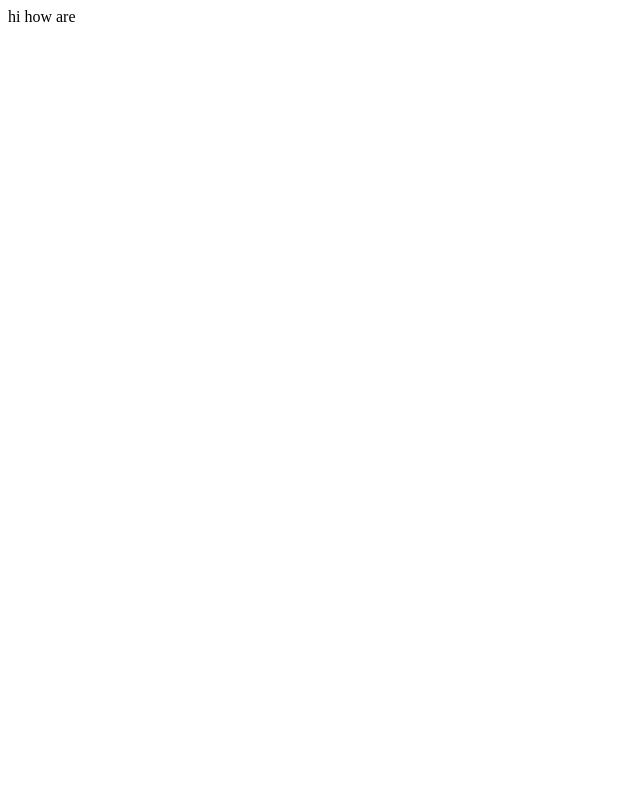
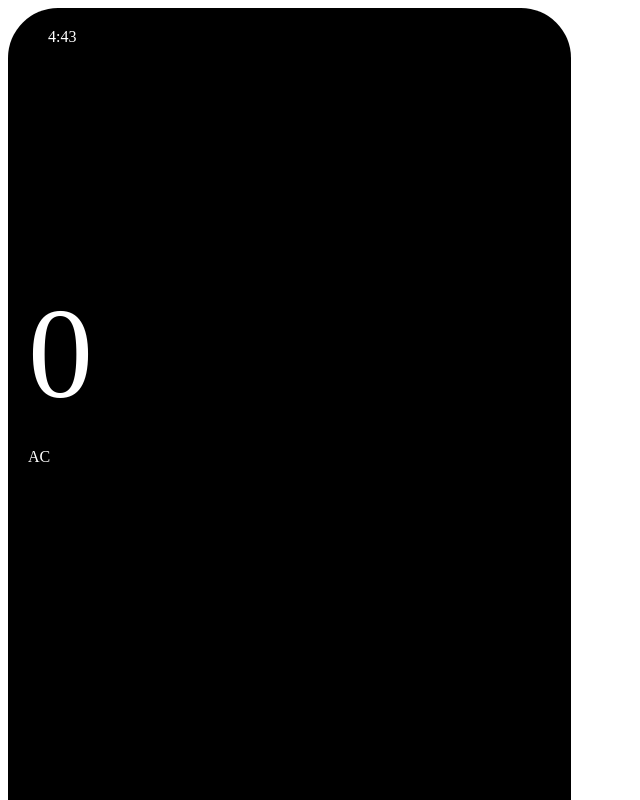
Before and after one commit to aymanjebril2/-Calculator-react-app, a React (Create React App) app: page / in a window 1280 px wide. Shown: the top 800 px of the page, without its empty margins (0-640 px from the left). Built offline with nearby package versions, Linux system fonts and the light colour scheme.

Commit message:
add button

```diff
--- a/src/App.css
+++ b/src/App.css
@@ -0,0 +1,25 @@
+.App {
+  width: 563px;
+  height: 1218px;
+  background-color: black;
+  color: white;
+  border-radius: 50px;
+  padding: 20px;
+}
+.top {
+  height: 250px;
+  padding: 0 20px;
+}
+
+.display {
+  font-size: 130px;
+  margin-bottom: 20px;
+}
+.buttons {
+  display: grid;
+  grid-gap: 20px;
+  grid-template-rows: repeat(5, 1fr);
+  grid-template-columns: (4, 1fr);
+}
+.bottom {
+}
--- a/src/App.js
+++ b/src/App.js
@@ -1,7 +1,18 @@
 import React from "react";
+import "./App.css";
+import Buttons from "./componets/buttons/Buttons";
 
 const App = () => {
-  return <div>hi how are </div>;
+  return (
+    <div className="App">
+      <div className="top">4:43</div>
+      <div className="display">0</div>
+      <div className="buttons">
+        <Buttons />
+      </div>
+      <div className="bottom">-</div>
+    </div>
+  );
 };
 
 export default App;
--- /dev/null
+++ b/src/componets/buttons/Buttons.js
@@ -0,0 +1,9 @@
+import "./buttons.css";
+
+import React from "react";
+
+const Buttons = (props) => {
+  return <div className="buttons">AC </div>;
+};
+
+export default Buttons;
--- /dev/null
+++ b/src/index.css
@@ -0,0 +1,3 @@
+* {
+  box-sizing: border-box;
+}
--- a/src/index.js
+++ b/src/index.js
@@ -1,5 +1,6 @@
 import React from "react";
 import ReacDOM from "react-dom";
 import App from "./App";
+import "./index.css";
 
 ReacDOM.render(<App />, document.getElementById("root"));
```
Also changed, not shown: src/componets/buttons/buttons.css (added), 1 other file (tests, documents, lock files or other folders).
